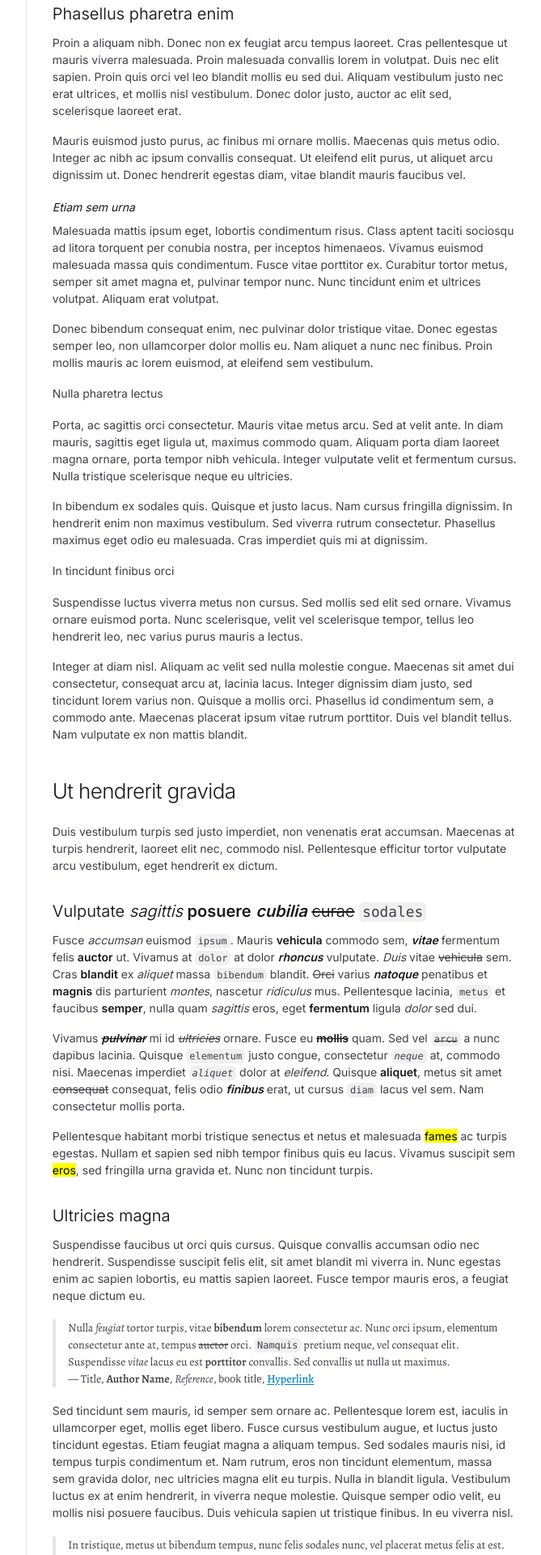
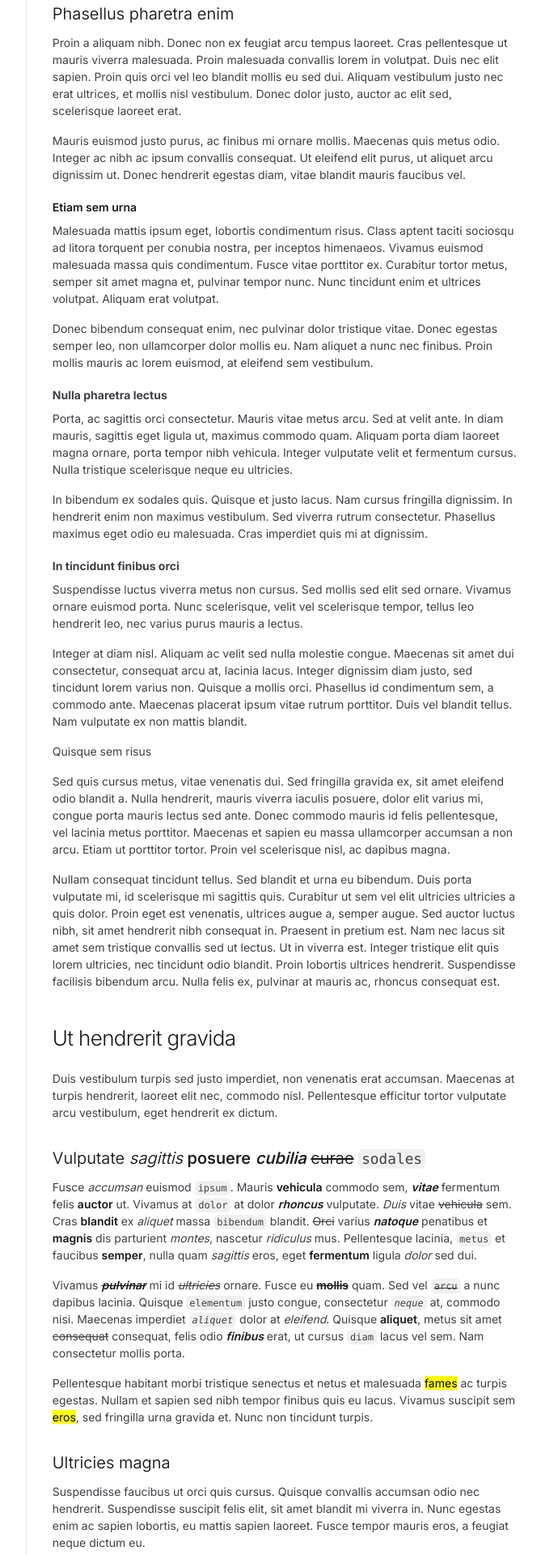
Before and after one commit to gregory-james-smith/reflections, a Jekyll site: the page built from _posts/2026-08-09-test.md, in a window 1280 px wide. Shown: the part 591-2511 px from the top of the page at 81% size, without its empty margins (298-967 px from the left). Built offline with Jekyll 4.4.1, drawn with Linux system fonts in a browser that asks for light colours; some web fonts are replaced; Markdown is read by kramdown in place of the engine named in the settings.

Commit message:
Default h5 and h6 to h4

```diff
--- a/_posts/2026-08-09-test.md
+++ b/_posts/2026-08-09-test.md
@@ -36,6 +36,12 @@ In bibendum ex sodales quis. Quisque et justo lacus. Nam cursus fringilla dignis
 Suspendisse luctus viverra metus non cursus. Sed mollis sed elit sed ornare. Vivamus ornare euismod porta. Nunc scelerisque, velit vel scelerisque tempor, tellus leo hendrerit leo, nec varius purus mauris a lectus.
 
 Integer at diam nisl. Aliquam ac velit sed nulla molestie congue. Maecenas sit amet dui consectetur, consequat arcu at, lacinia lacus. Integer dignissim diam justo, sed tincidunt lorem varius non. Quisque a mollis orci. Phasellus id condimentum sem, a commodo ante. Maecenas placerat ipsum vitae rutrum porttitor. Duis vel blandit tellus. Nam vulputate ex non mattis blandit.
+
+###### Quisque sem risus
+
+Sed quis cursus metus, vitae venenatis dui. Sed fringilla gravida ex, sit amet eleifend odio blandit a. Nulla hendrerit, mauris viverra iaculis posuere, dolor elit varius mi, congue porta mauris lectus sed ante. Donec commodo mauris id felis pellentesque, vel lacinia metus porttitor. Maecenas et sapien eu massa ullamcorper accumsan a non arcu. Etiam ut porttitor tortor. Proin vel scelerisque nisl, ac dapibus magna.
+
+Nullam consequat tincidunt tellus. Sed blandit et urna eu bibendum. Duis porta vulputate mi, id scelerisque mi sagittis quis. Curabitur ut sem vel elit ultricies ultricies a quis dolor. Proin eget est venenatis, ultrices augue a, semper augue. Sed auctor luctus nibh, sit amet hendrerit nibh consequat in. Praesent in pretium est. Nam nec lacus sit amet sem tristique convallis sed ut lectus. Ut in viverra est. Integer tristique elit quis lorem ultricies, nec tincidunt odio blandit. Proin lobortis ultrices hendrerit. Suspendisse facilisis bibendum arcu. Nulla felis ex, pulvinar at mauris ac, rhoncus consequat est.
 
 # Ut hendrerit gravida
 
```
Also changed, not shown: assets/css/tailwind-input.css (+13 -7 lines), assets/css/tailwind-output.css.
